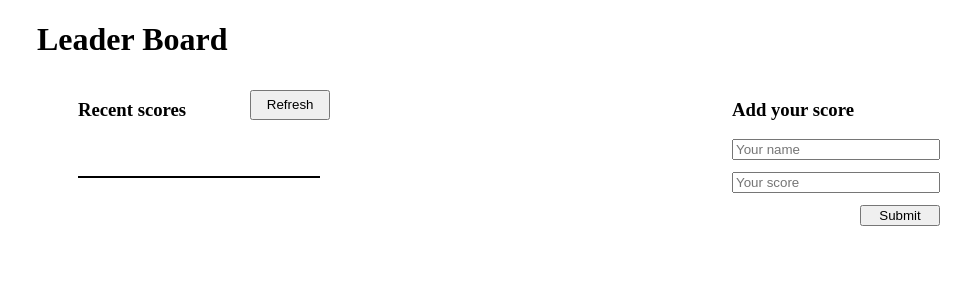
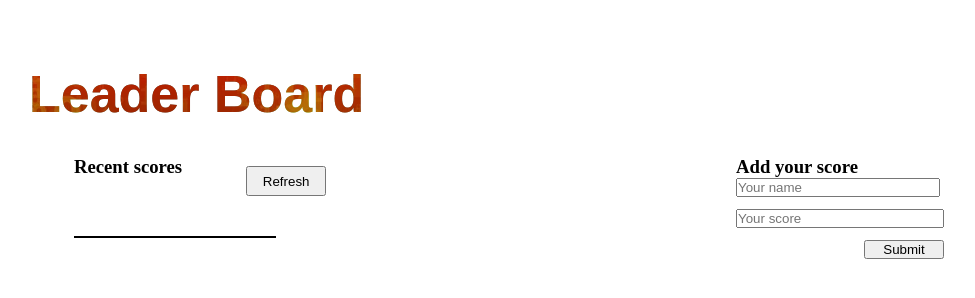
Before and after one commit to Richez003/leaderboard-app, a website built with webpack: page src/index.html in a window 1280 px wide. Shown: the whole page, without its empty margins (131-1106 px from the left). Built offline with nearby package versions, Linux system fonts and the light colour scheme.

Commit message:
Add image, add font-family, add color.

```diff
--- a/src/style.css
+++ b/src/style.css
@@ -1,3 +1,25 @@
+* {
+  list-style: none;
+  padding: 0;
+  margin: 0;
+}
+
+.title {
+  margin-top: 4rem;
+  font-family: 'Cocogoose', sans-serif;
+
+  margin-bottom: 2rem;
+  font-size: 52px;
+
+  background-image: linear-gradient(rgba(255, 38, 0, 0.76), rgba(255, 51, 0, 0.575)), url(./photos/tech.webp);
+  background-repeat: repeat;
+  background-clip: border-box;
+  -webkit-background-clip: text;
+  -webkit-text-fill-color: transparent;
+  /* -webkit-font-smoothing: antialiased; */
+
+}
+
 .main-container {
   display: flex;
   flex-direction: row;
```
Also changed, not shown: src/photos/tech.webp (added).
